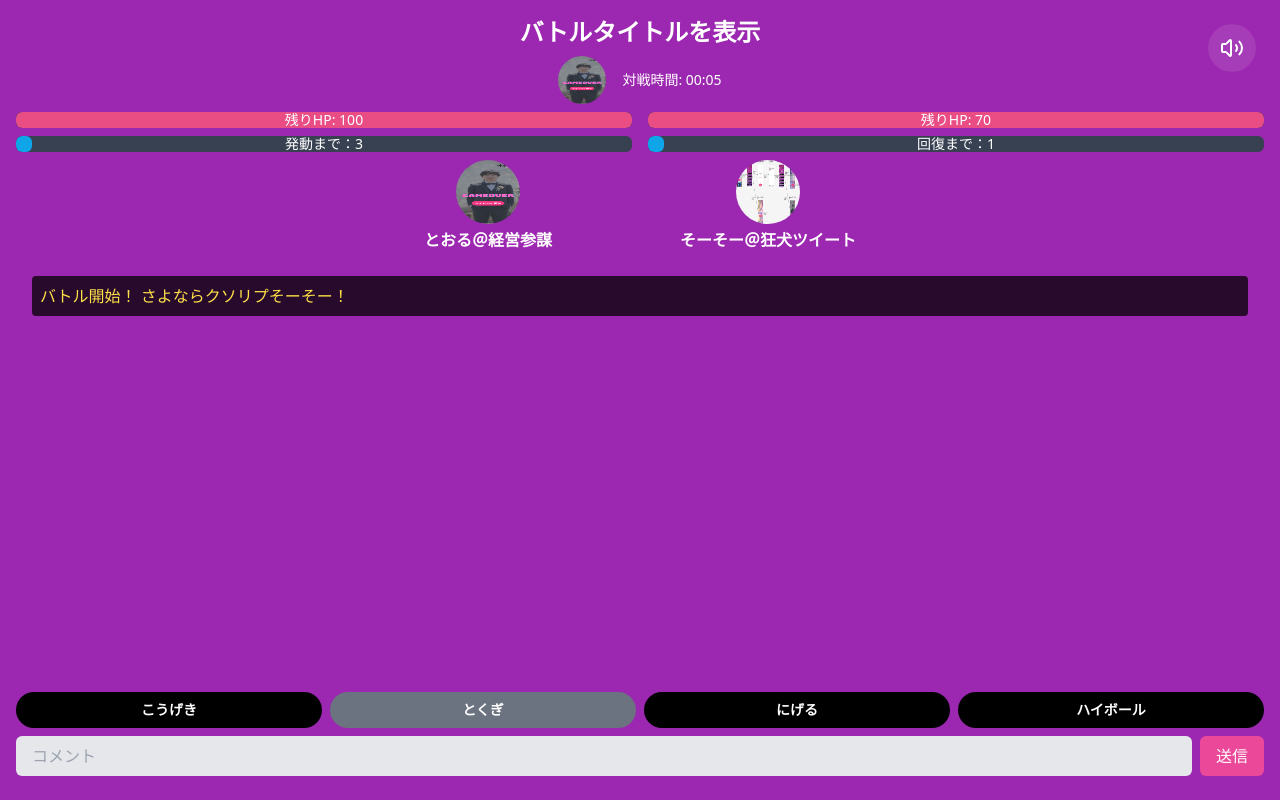
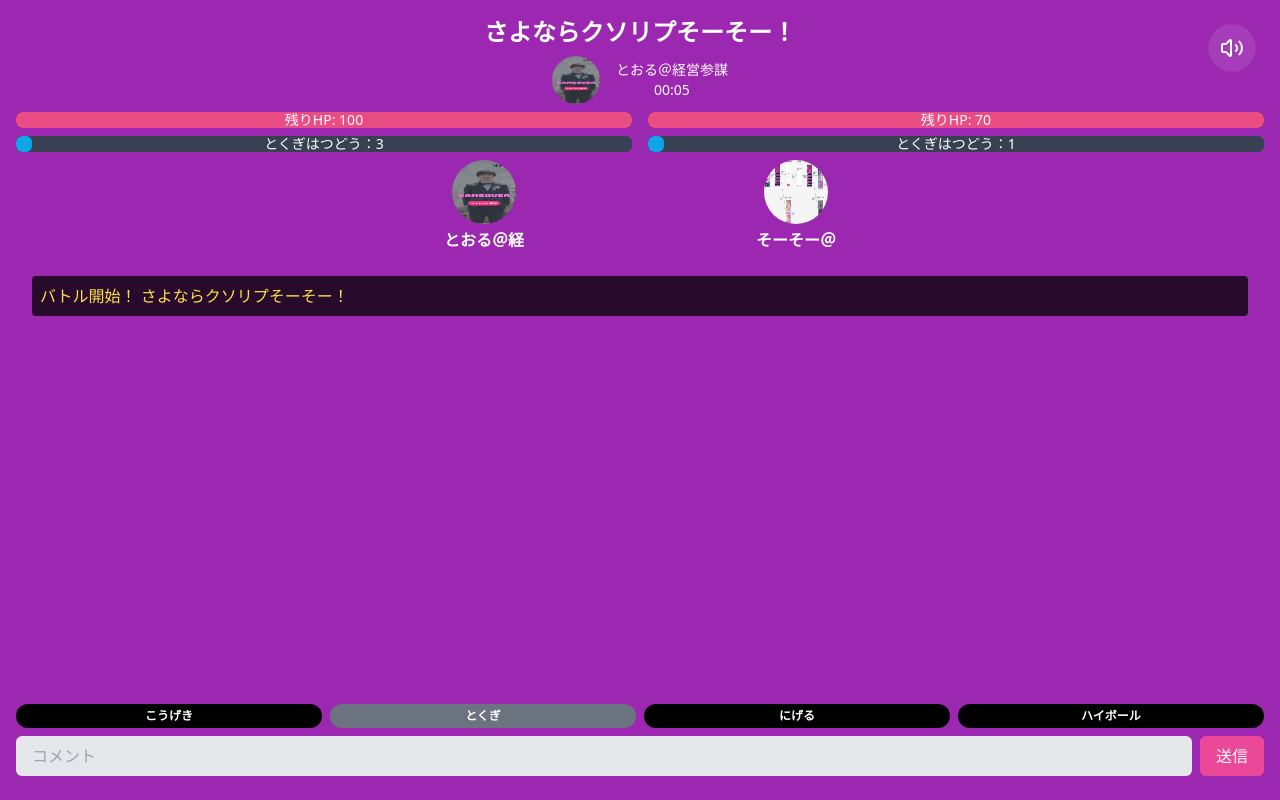
Before and after one commit to momopeee/battlefm, a React (Vite) app: page /battle1 in a window 1280 px wide. Built offline with nearby package versions, Linux system fonts and the light colour scheme.

Commit message:
Refactor Battle1Screen layout and text
- Update battle title text.
- Modify battle timer and player name display.
- Update gauge display text.
- Adjust action command button text and styling.
- Refactor player/opponent icon layout and name display.

```diff
--- a/src/components/SpecialGauge.tsx
+++ b/src/components/SpecialGauge.tsx
@@ -21,7 +21,7 @@ const SpecialGauge: React.FC<SpecialGaugeProps> = ({ currentValue, maxValue, lab
         </div>
         <div className="absolute inset-0 flex justify-center items-center">
           <span className="text-white text-sm z-10">
-            {label ? label : `発動まで：${remainingToFull}`}
+            {label ? label : `とくぎはつどう：${remainingToFull}`}
           </span>
         </div>
       </div>
--- a/src/pages/Battle1Screen.tsx
+++ b/src/pages/Battle1Screen.tsx
@@ -1,3 +1,4 @@
+
 import React, { useEffect, useState } from 'react';
 import { useApp } from '@/context/AppContext';
 import HPBar from '@/components/HPBar';
@@ -383,14 +384,17 @@ const Battle1Screen: React.FC = () => {
     <div className="bg-battle-background min-h-screen flex flex-col h-screen p-4 text-white">
       {/* Top section with title and timer */}
       <div className="text-center mb-2">
-        <h1 className="text-2xl font-bold mb-2">バトルタイトルを表示</h1>
+        <h1 className="text-2xl font-bold mb-2">さよならクソリプそーそー！</h1>
         <div className="flex items-center justify-center gap-4">
           <img
             src={player.icon}
             alt={player.name}
             className="w-12 h-12 rounded-full"
           />
-          <p className="text-sm">対戦時間: {formatTime(battleTimer)}</p>
+          <div className="flex flex-col">
+            <span className="text-sm">{player.name}</span>
+            <p className="text-sm">{formatTime(battleTimer)}</p>
+          </div>
         </div>
       </div>
 
@@ -414,30 +418,36 @@ const Battle1Screen: React.FC = () => {
           <SpecialGauge
             currentValue={sosoHealMode ? 0 : opponent1.currentHp <= 30 ? 1 : 0}
             maxValue={1}
-            label={sosoHealMode ? "回復中" : "回復まで：1"}
+            label={sosoHealMode ? "回復中" : "とくぎはつどう：1"}
           />
         </div>
       </div>
 
-      {/* Character info - centered horizontally */}
-      <div className="flex justify-center mb-2">
-        <div className="flex flex-col items-center mr-16 cursor-pointer" onClick={() => handleCharacterClick('player')}>
+      {/* Character info - centered horizontally with 4-grid layout */}
+      <div className="grid grid-cols-4 mb-2">
+        <div className="col-span-1"></div>
+        <div className="flex flex-col items-center col-span-1 cursor-pointer" onClick={() => handleCharacterClick('player')}>
           <img
             src={player.icon}
             alt={player.name}
             className="w-16 h-16 rounded-full"
           />
-          <span className="font-bold mt-1">{player.name}</span>
+          <span className="font-bold mt-1 truncate w-20 text-center">
+            {player.name.length > 5 ? `${player.name.substring(0, 5)}` : player.name}
+          </span>
         </div>
 
-        <div className="flex flex-col items-center ml-16 cursor-pointer" onClick={() => handleCharacterClick('opponent1')}>
+        <div className="flex flex-col items-center col-span-1 cursor-pointer" onClick={() => handleCharacterClick('opponent1')}>
           <img
             src={opponent1.icon}
             alt={opponent1.name}
             className="w-16 h-16 rounded-full"
           />
-          <span className="font-bold mt-1">{opponent1.name}</span>
+          <span className="font-bold mt-1 truncate w-20 text-center">
+            {opponent1.name.length > 5 ? `${opponent1.name.substring(0, 5)}` : opponent1.name}
+          </span>
         </div>
+        <div className="col-span-1"></div>
       </div>
 
       {/* Comments area with fixed height */}
@@ -447,12 +457,12 @@ const Battle1Screen: React.FC = () => {
 
       {/* Battle actions at bottom */}
       <div className="mt-auto">
-        {/* Battle actions */}
+        {/* Battle actions - slimmer buttons with consistent text size */}
         <div className="grid grid-cols-4 gap-2 mb-2">
           <button
             onClick={handlePlayerAttack}
             disabled={!isPlayerTurn || isBattleOver}
-            className={`py-2 px-4 rounded-full font-bold text-white text-sm ${!isPlayerTurn || isBattleOver ? 'bg-gray-500' : 'bg-black'}`}
+            className={`py-1 px-4 rounded-full font-bold text-white text-xs ${!isPlayerTurn || isBattleOver ? 'bg-gray-500' : 'bg-black'}`}
           >
             こうげき
           </button>
@@ -460,7 +470,7 @@ const Battle1Screen: React.FC = () => {
           <button
             onClick={handlePlayerSpecial}
             disabled={!isPlayerTurn || isBattleOver || !specialAttackAvailable}
-            className={`py-2 px-4 rounded-full font-bold text-white text-sm ${!isPlayerTurn || isBattleOver || !specialAttackAvailable ? 'bg-gray-500' : 'bg-black'}`}
+            className={`py-1 px-4 rounded-full font-bold text-white text-xs ${!isPlayerTurn || isBattleOver || !specialAttackAvailable ? 'bg-gray-500' : 'bg-black'}`}
           >
             とくぎ
           </button>
@@ -468,7 +478,7 @@ const Battle1Screen: React.FC = () => {
           <button
             onClick={handleRunAway}
             disabled={!isPlayerTurn || isBattleOver}
-            className={`py-2 px-4 rounded-full font-bold text-white text-sm ${!isPlayerTurn || isBattleOver ? 'bg-gray-500' : 'bg-black'}`}
+            className={`py-1 px-4 rounded-full font-bold text-white text-xs ${!isPlayerTurn || isBattleOver ? 'bg-gray-500' : 'bg-black'}`}
           >
             にげる
           </button>
@@ -476,7 +486,7 @@ const Battle1Screen: React.FC = () => {
           <button
             onClick={handleHighball}
             disabled={!isPlayerTurn || isBattleOver}
-            className={`py-2 px-4 rounded-full font-bold text-white text-sm ${!isPlayerTurn || isBattleOver ? 'bg-gray-500' : 'bg-black'}`}
+            className={`py-1 px-4 rounded-full font-bold text-white text-xs ${!isPlayerTurn || isBattleOver ? 'bg-gray-500' : 'bg-black'}`}
           >
             ハイボール
           </button>
```
